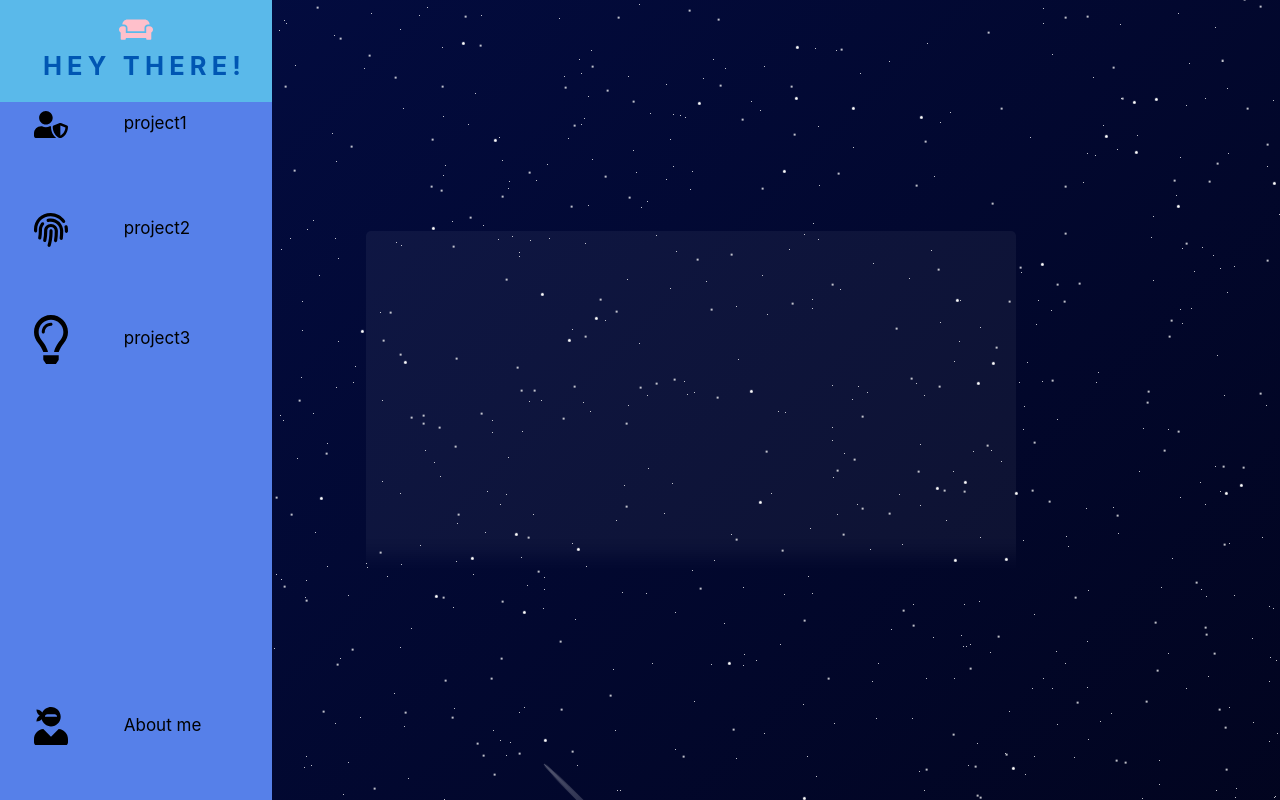
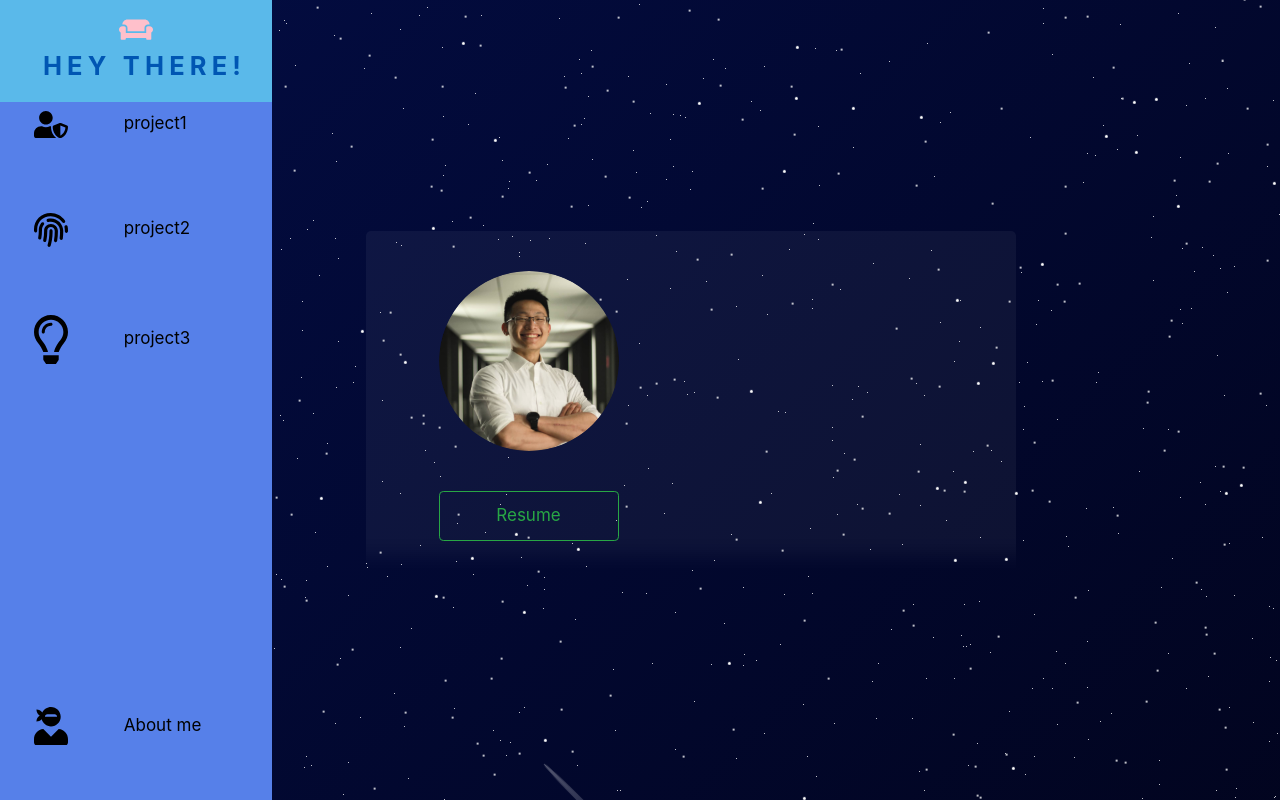
Before and after one commit to tao-luke/mySite, a React (Create React App) app: page / in a window 1280 px wide. Built offline with nearby package versions, Linux system fonts and the light colour scheme.

Commit message:
set up profile image and resume link

```diff
--- a/src/comp/EyeCatcher.jsx
+++ b/src/comp/EyeCatcher.jsx
@@ -1,11 +1,18 @@
 import React, { Component } from 'react';
 import '../scss/eyeCatcher.scss';
+import avatar from '../resources/image/profile.png';
 class EyeCatcher extends Component {
 	state = {};
 	render() {
 		return (
 			<div className="eyeCatchContainer">
-				<div className="blurred-box" />
+				<div className="blurred-box">
+					<div className="profile">
+						<img src={avatar} alt="Luke's Profile :)" />
+						<button className="btn btn-outline-success"> Resume</button>
+					</div>
+					<div className="eyecatch" />
+				</div>
 			</div>
 		);
 	}
--- /dev/null
+++ b/src/config.json
@@ -0,0 +1,3 @@
+{
+
+}
--- a/src/scss/eyeCatcher.scss
+++ b/src/scss/eyeCatcher.scss
@@ -28,9 +28,32 @@
  bottom: 0;
  box-shadow: inset 0 0 0 200px rgba(255,255,255,0.05);
  filter: blur(10px) contrast(200%);
+
+ // for orgainzing th sections
+ display:flex;
+ flex-direction: row;
 }
 
-.eyeCatch{
+.profile{
+    display: flex;
+    flex-direction: column;
+    max-width: 50%;
+    height: 100%;
+    align-items: center;
+    justify-content: space-evenly;
+    //flex-grow: 0; possibly make this styled
+    img{ //circlify
+        //flex-grow: 2;
+        border-radius: 50%;
+        display: block;
+        width:180px; //! careful
+        height: 180px;//! careful
+    }
+    button{
+        z-index:4;
+        width: 180px;//! careful
+        height:50px;//! careful
+    }
 
 }
 
```
Also changed, not shown: src/resources/image/profile.png (added).
